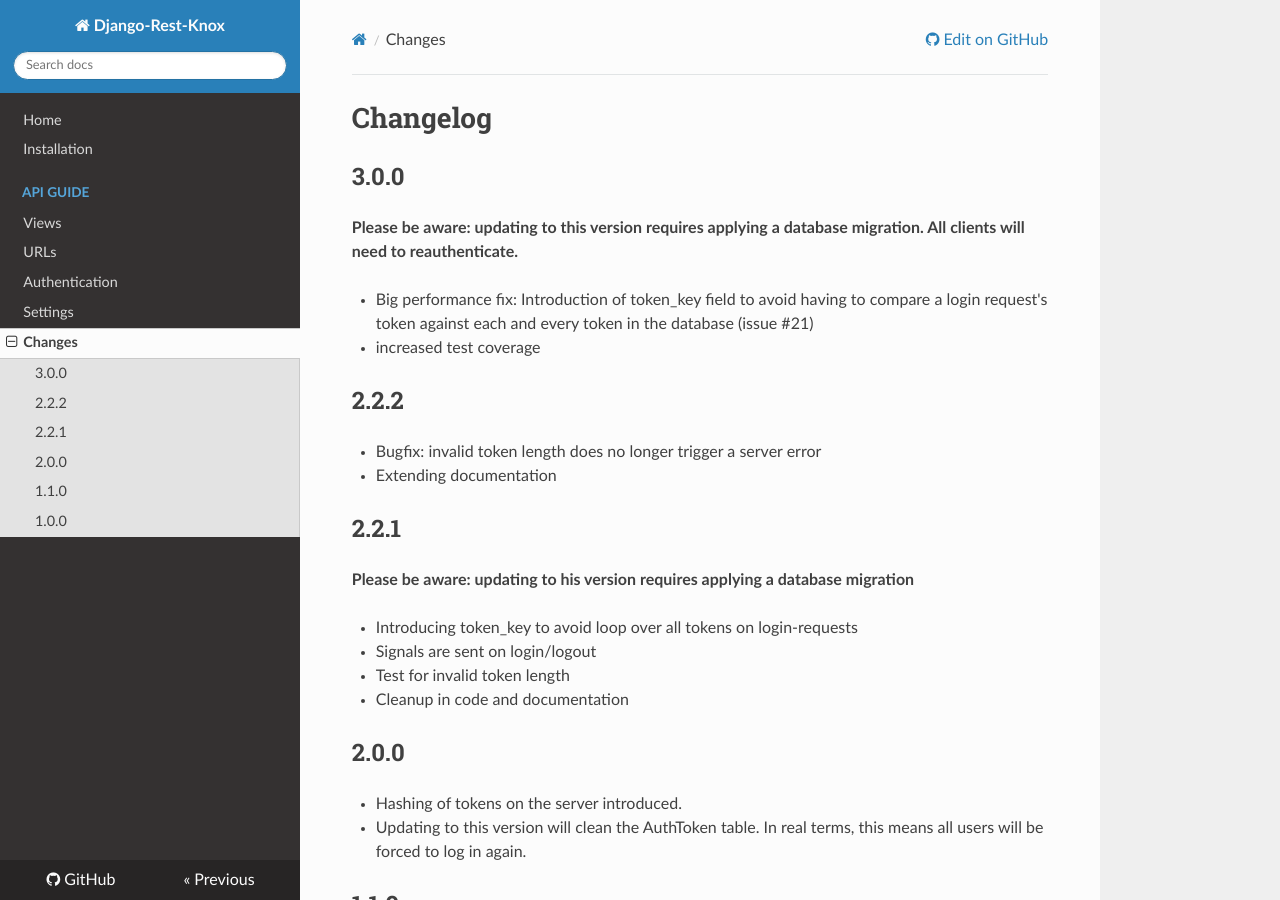
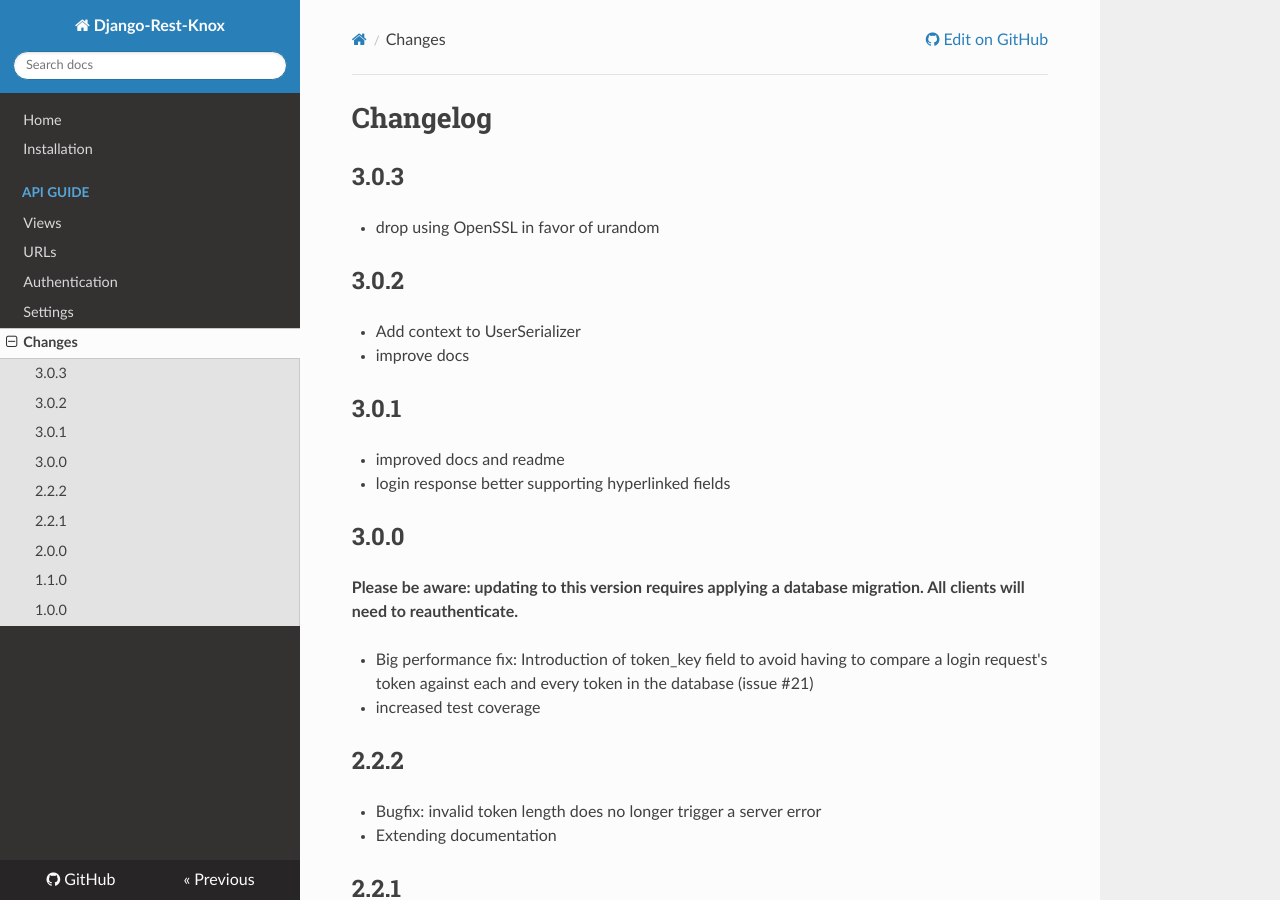
Before and after one commit to jazzband/django-rest-knox, an MkDocs documentation site: the page built from docs/changes.md, in a window 1280 px wide and 900 px high. Built offline with MkDocs 1.6.1, drawn with Linux system fonts in a browser that asks for light colours; nearby versions of some CDN libraries; old or Windows-style settings are respelled for this version of MkDocs.

Commit message:
Remove openssl (#72)
* remove all regarding dependancy on openssl

* update changelogs and pypi version

* actually still relying on the library elsewhere

```diff
--- a/docs/changes.md
+++ b/docs/changes.md
@@ -1,4 +1,15 @@
 #Changelog
+
+## 3.0.3
+- drop using OpenSSL in favor of urandom
+
+## 3.0.2
+- Add context to UserSerializer
+- improve docs
+
+## 3.0.1
+- improved docs and readme
+- login response better supporting hyperlinked fields
 
 ## 3.0.0
 **Please be aware: updating to this version requires applying a database migration. All clients will need to reauthenticate.**
--- a/setup.py
+++ b/setup.py
@@ -16,7 +16,7 @@
     # Versions should comply with PEP440.  For a discussion on single-sourcing
     # the version across setup.py and the project code, see
     # https://packaging.python.org/en/latest/single_source_version.html
-    version='3.0.0',
+    version='3.0.3',
 
     description='Authentication for django rest framework',
     long_description=long_description,
```
Also changed, not shown: CHANGELOG.rst.
